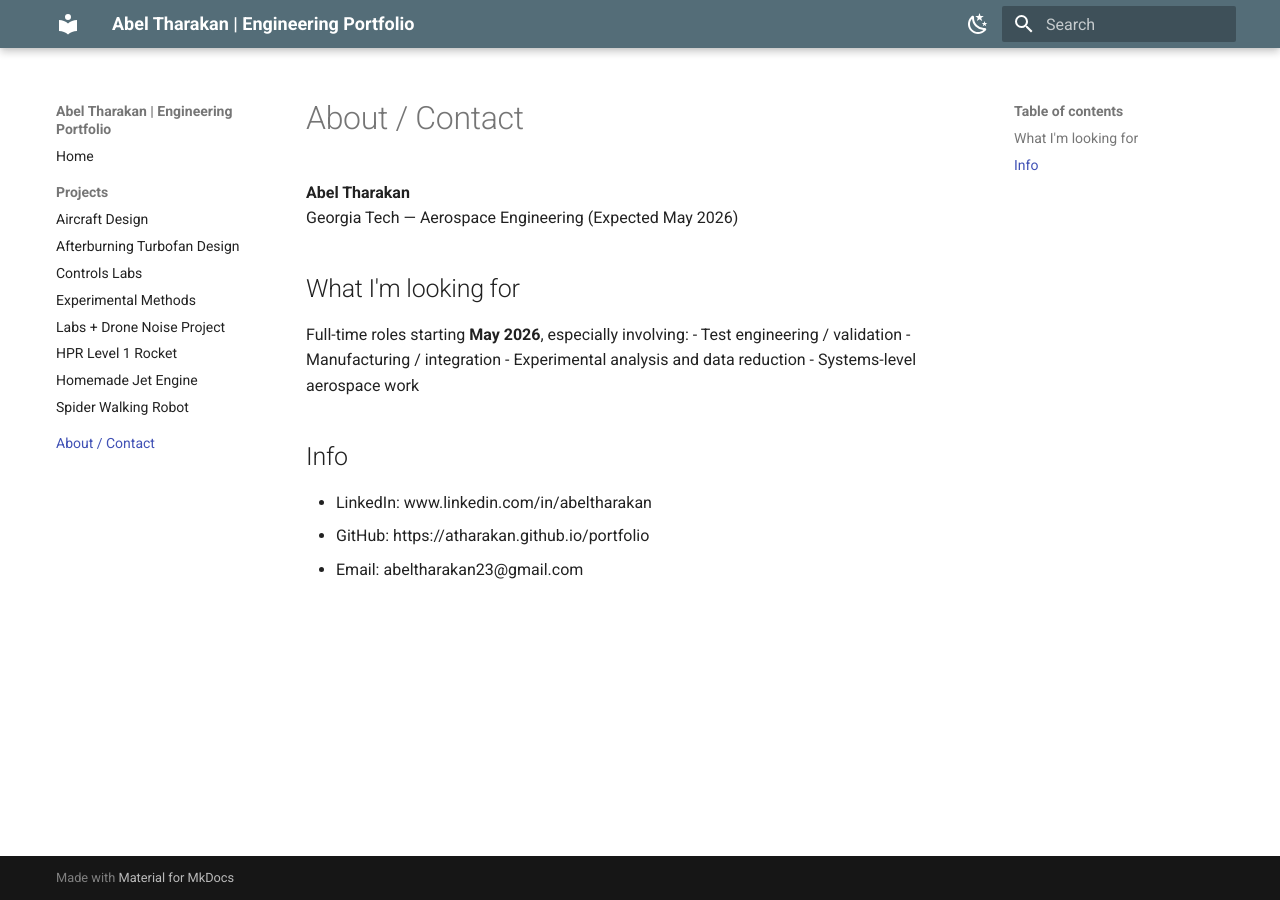
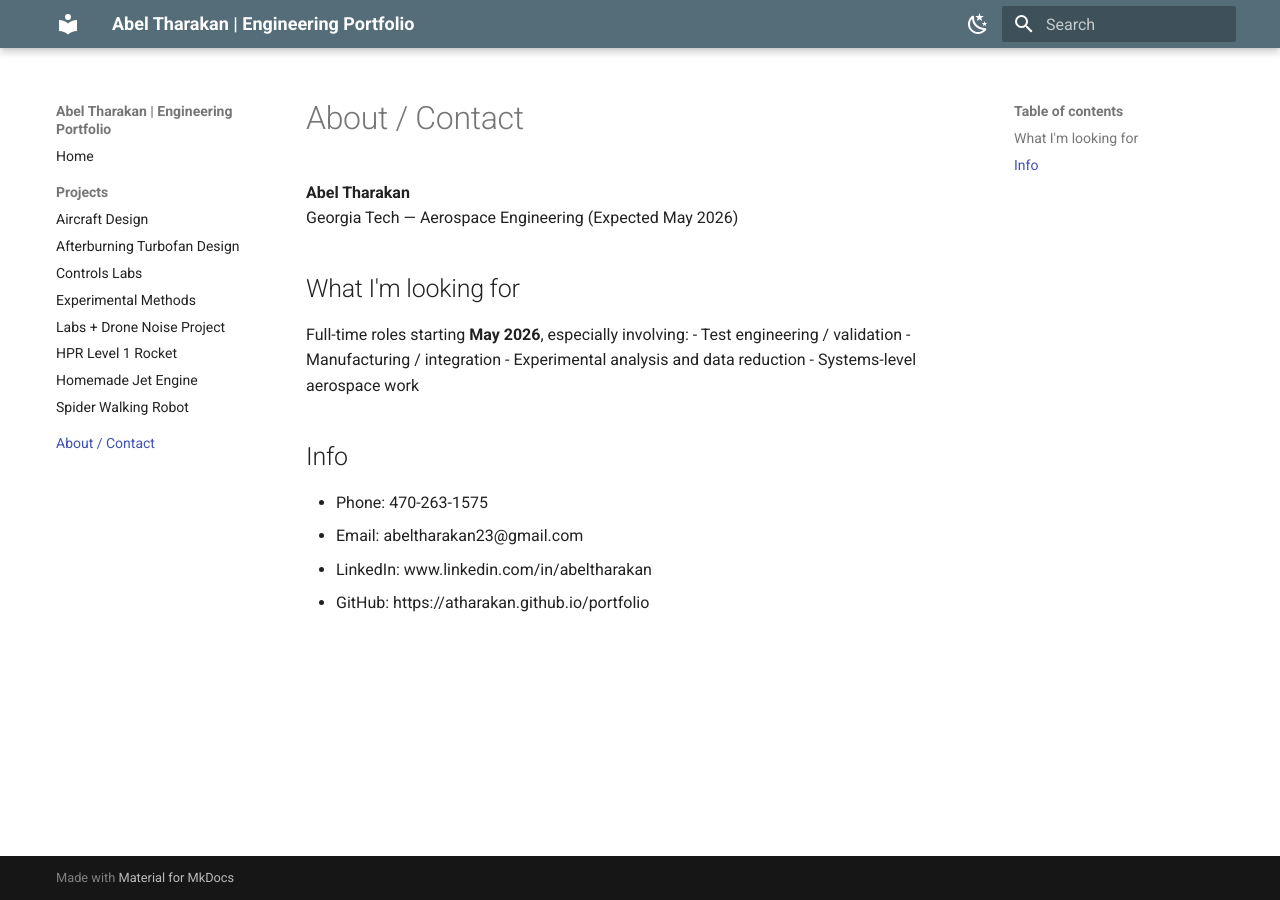
Before and after one commit to atharakan/portfolio, an MkDocs documentation site: the page built from docs/about.md, in a window 1280 px wide. Built offline with MkDocs 1.6.1 and Material for MkDocs 9.7.7, drawn with Linux system fonts in a browser that asks for light colours.

Commit message:
Update about.md

```diff
--- a/docs/about.md
+++ b/docs/about.md
@@ -11,6 +11,7 @@ Full-time roles starting **May 2026**, especially involving:
 - Systems-level aerospace work
 
 ## Info
+- Phone: 470-263-1575
+- Email: abeltharakan23@gmail.com
 - LinkedIn: www.linkedin.com/in/abeltharakan
 - GitHub: https://atharakan.github.io/portfolio
-- Email: abeltharakan23@gmail.com
```
